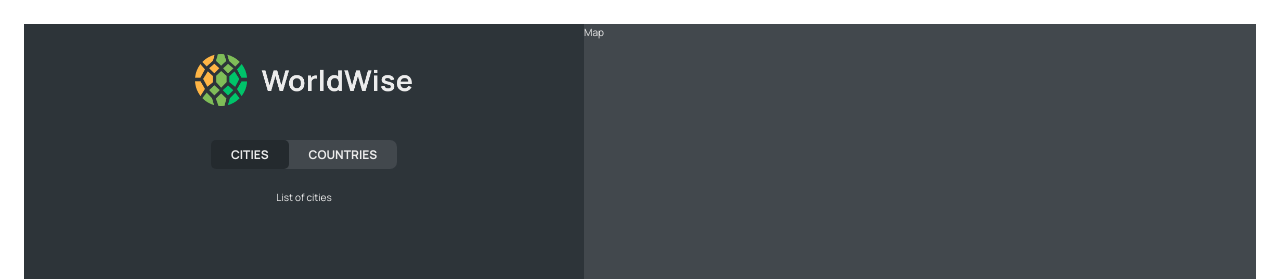
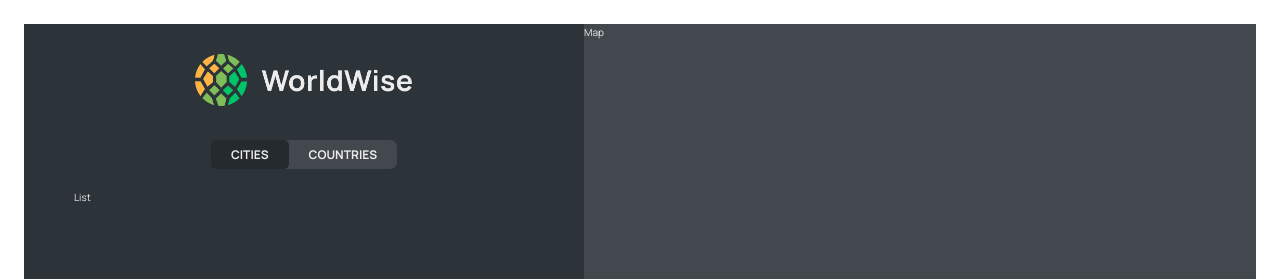
Before and after one commit to nusnk/worldwise, a React (Vite) app: page /app/cities in a window 1280 px wide. Shown: the top 279 px of the page. Built offline with nearby package versions, Linux system fonts and the light colour scheme.

Commit message:
Added city list component and fake server

```diff
--- a/package.json
+++ b/package.json
@@ -7,9 +7,11 @@
     "dev": "vite",
     "build": "vite build",
     "lint": "eslint .",
-    "preview": "vite preview"
+    "preview": "vite preview",
+    "server": "json-server  --watch data/cities.json --port 8000"
   },
   "dependencies": {
+    "json-server": "^1.0.0-beta.3",
     "react": "^19.0.0",
     "react-dom": "^19.0.0",
     "react-router": "^7.4.0"
--- a/src/App.jsx
+++ b/src/App.jsx
@@ -5,6 +5,7 @@
 import PageNotFound from "./pages/PageNotFound";
 import AppLayout from "./pages/AppLayout";
 import Login from "./pages/Login";
+import CityList from "./components/CityList";
 
 
 export default function App() {
@@ -16,8 +17,8 @@
         <Route path="pricing" element={<Pricing/>}/>
         <Route path="login" element={<Login/>}/>
         <Route path="app" element={<AppLayout/>}>
-          <Route index element={<p>List of cities</p>}/>
-          <Route path="cities" element={<p>List of cities</p>}/>
+          <Route index element={<CityList/>}/>
+          <Route path="cities" element={<CityList/>}/>
           <Route path="countries" element={<p>Countries</p>}/>
           <Route path="form" element={<p>Form</p>}/>
         </Route>
--- /dev/null
+++ b/src/components/CityList.jsx
@@ -0,0 +1,7 @@
+import styles from './CityList.module.css'
+
+export default function CityList() {
+  return (
+    <ul className={styles.cityList}>List</ul>
+  )
+}
```
Also changed, not shown: 1 other file (tests, documents, lock files or other folders).
